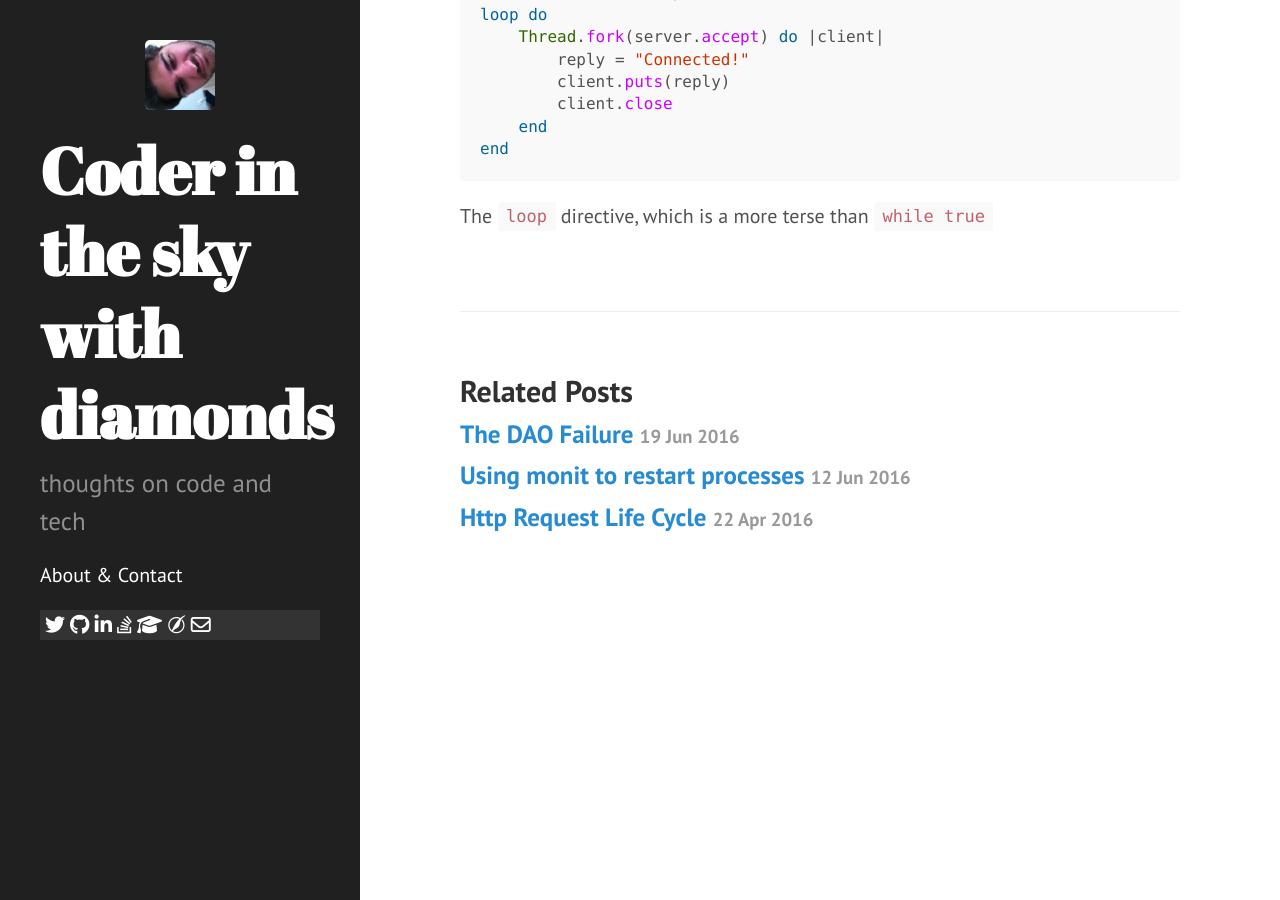
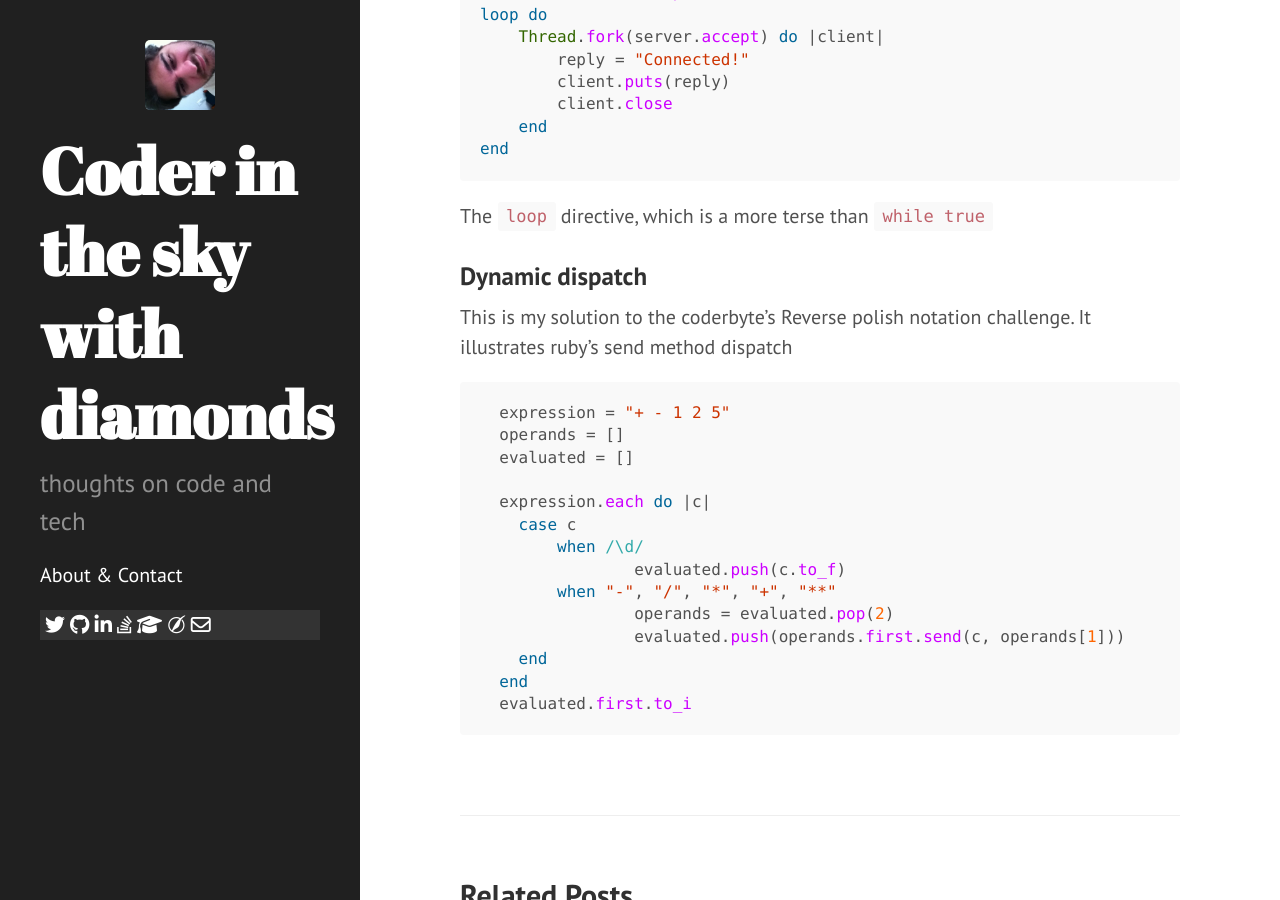
Before and after one commit to xymor/xymor.github.io, a Jekyll site: the page built from _posts/2016-06-28-ruby-sniplets-for-optimzed-tasks.markdown, in a window 1280 px wide and 900 px high, scrolled down 493 px. Built offline with Jekyll 4.4.1, drawn with Linux system fonts in a browser that asks for light colours; nearby versions of some CDN libraries; comment, search, counter and statistics services are not loaded.

Commit message:
Post update: Ruby sniplets for optimized tasks

```diff
--- a/_posts/2016-06-28-ruby-sniplets-for-optimzed-tasks.markdown
+++ b/_posts/2016-06-28-ruby-sniplets-for-optimzed-tasks.markdown
@@ -26,3 +26,24 @@ loop do
 end
 ~~~~
  The `loop` directive, which is a more terse than `while true`
+
+### Dynamic dispatch
+
+This is my solution to the coderbyte's Reverse polish notation challenge. It illustrates ruby's send method dispatch
+
+~~~~ruby
+  expression = "+ - 1 2 5"
+  operands = []
+  evaluated = []
+
+  expression.each do |c|
+    case c
+    	when /\d/
+      		evaluated.push(c.to_f)
+        when "-", "/", "*", "+", "**"
+      		operands = evaluated.pop(2)
+      		evaluated.push(operands.first.send(c, operands[1]))
+    end
+  end
+  evaluated.first.to_i
+~~~~
```
